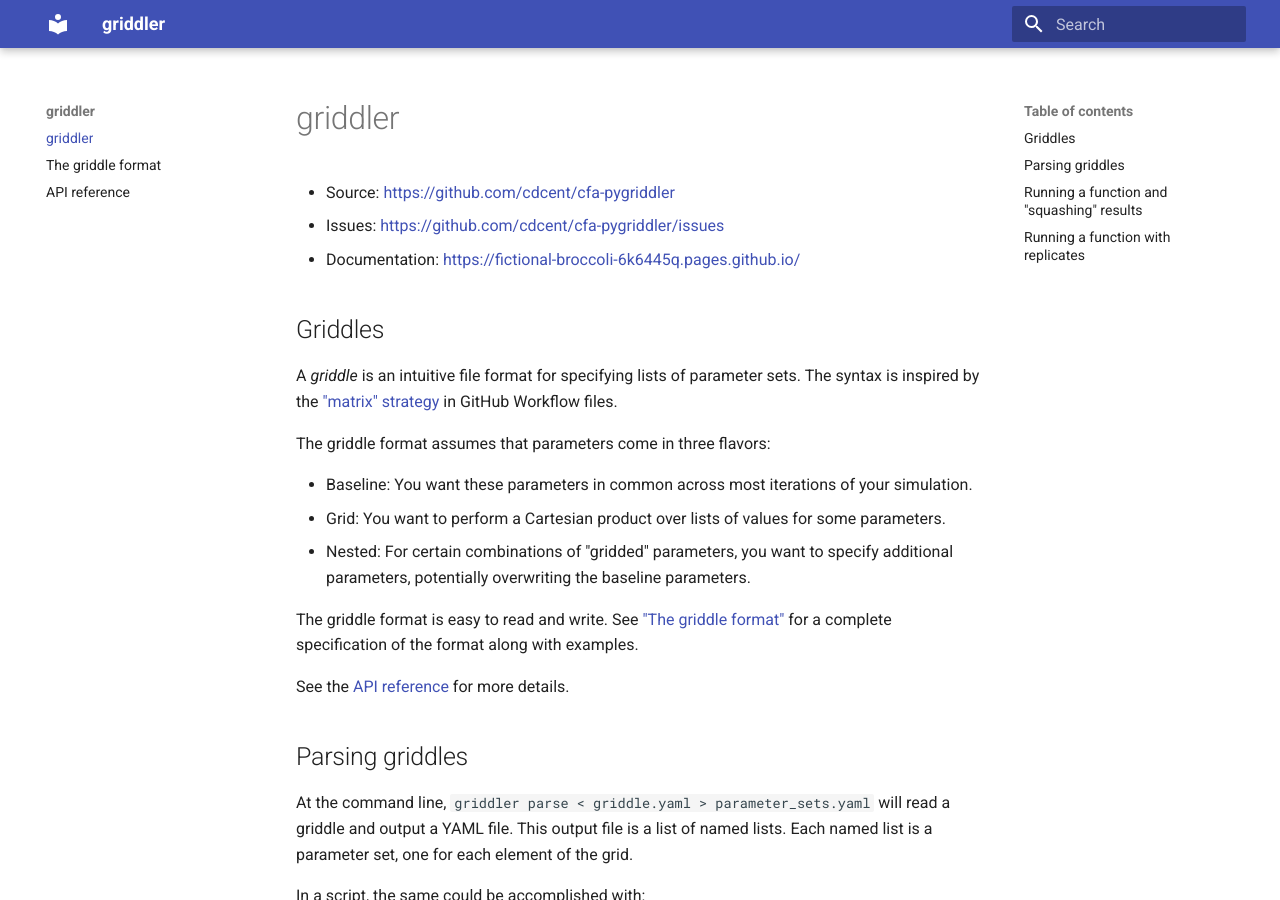
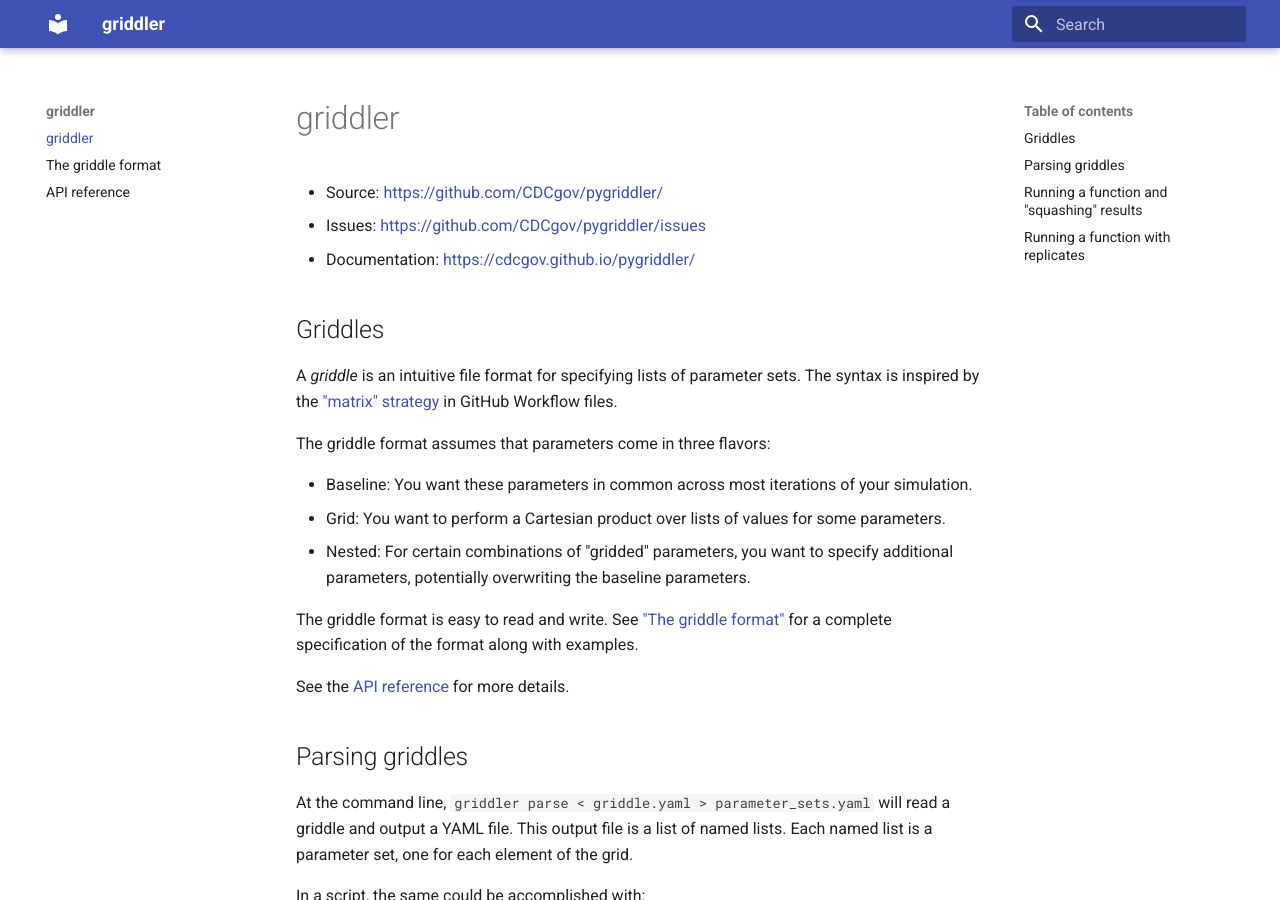
Before and after one commit to CDCgov/pygriddler, an MkDocs documentation site: the page built from docs/index.md, in a window 1280 px wide and 900 px high. Built offline with MkDocs 1.6.1 and Material for MkDocs 9.7.7, drawn with Linux system fonts in a browser that asks for light colours; some of the changed lines change nothing that is shown.

Commit message:
fix links

```diff
--- a/docs/index.md
+++ b/docs/index.md
@@ -1,8 +1,8 @@
 # griddler
 
-- Source: <https://github.com/cdcent/cfa-pygriddler>
-- Issues: <https://github.com/cdcent/cfa-pygriddler/issues>
-- Documentation: <https://fictional-broccoli-6k6445q.pages.github.io/>
+- Source: <https://github.com/CDCgov/pygriddler/>
+- Issues: <https://github.com/CDCgov/pygriddler/issues>
+- Documentation: <https://cdcgov.github.io/pygriddler/>
 
 ## Griddles
 
```
